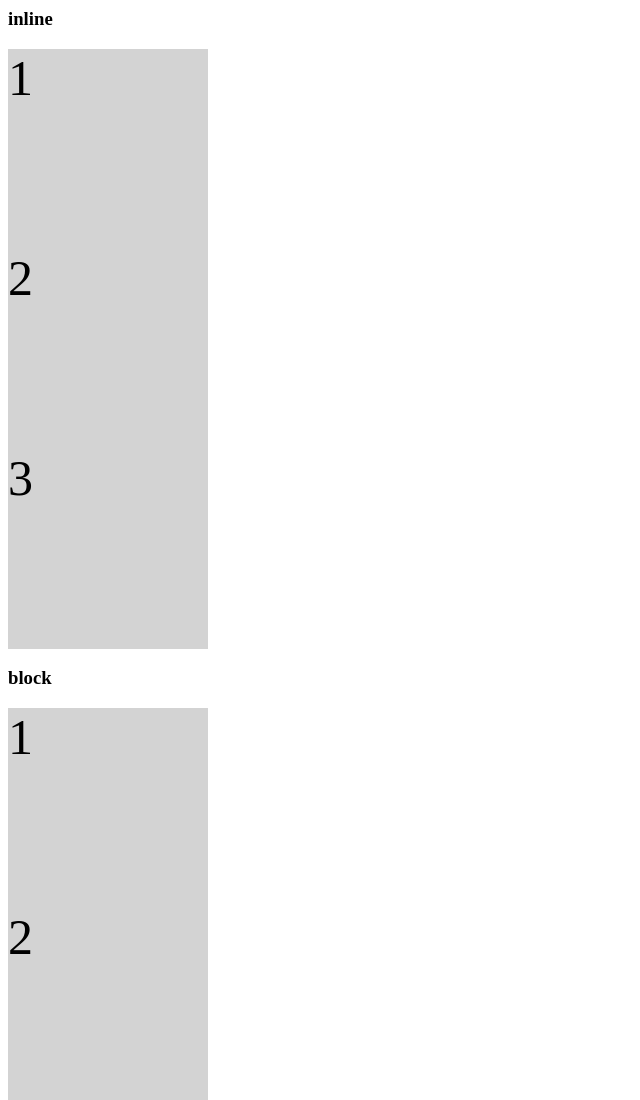
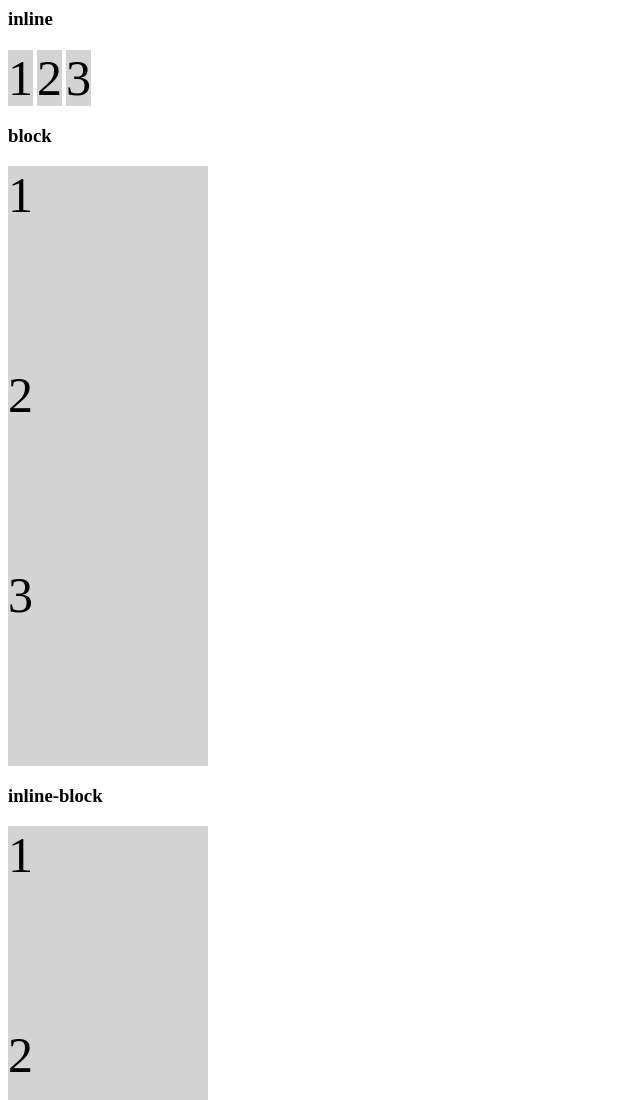
Before and after one commit to owin66/css_example, a plain HTML site: page index.html in a window 1280 px wide. Shown: the top 1100 px of the page, without its empty margins (0-640 px from the left). Drawn offline with Linux system fonts and the light colour scheme.

Commit message:
adding_style_inline_item

```diff
--- a/style.css
+++ b/style.css
@@ -4,3 +4,6 @@
     background: lightgray;
     font-size: 50px;
 }
+.inline .item {
+    display:inline;
+}
```
